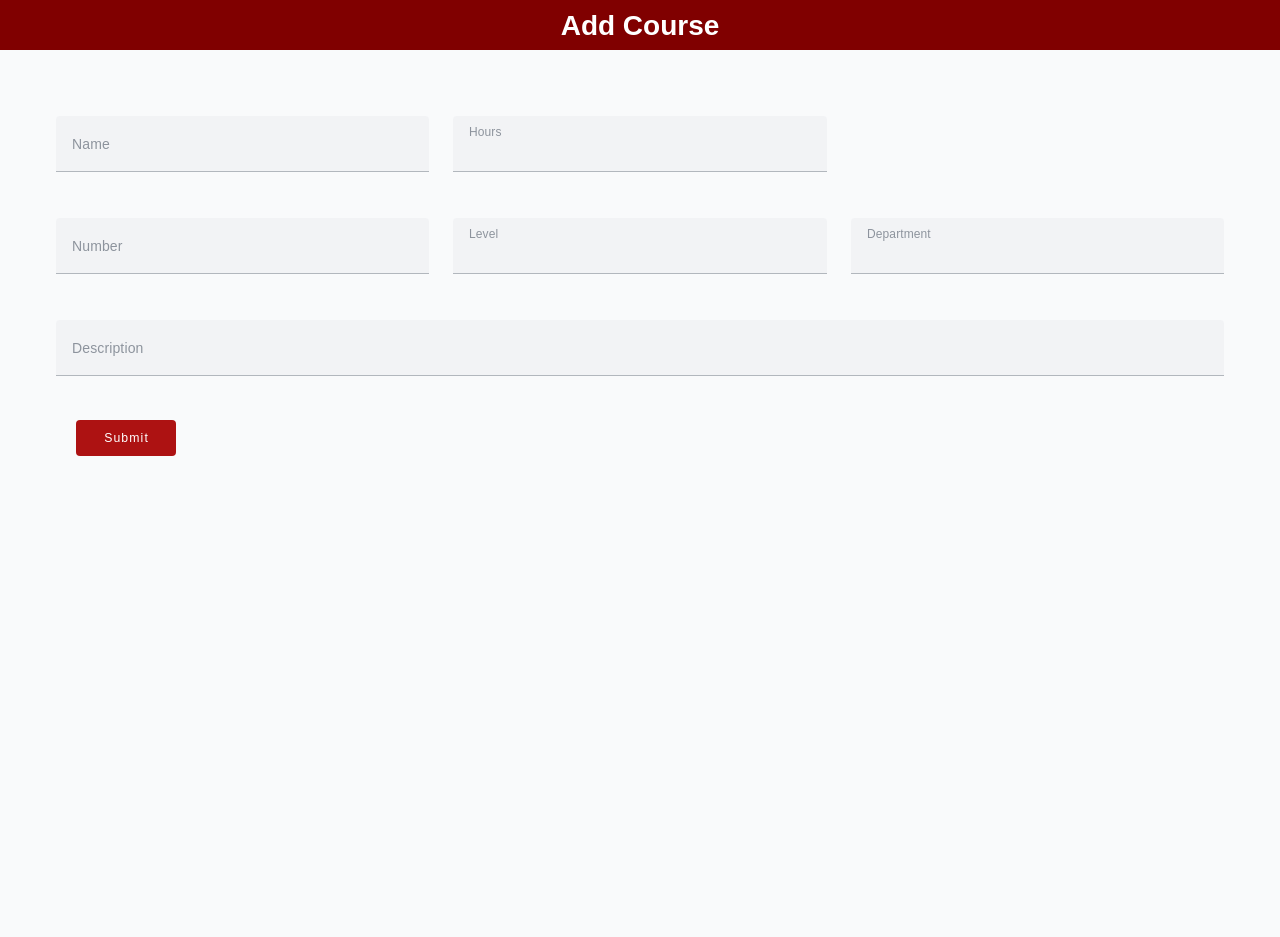
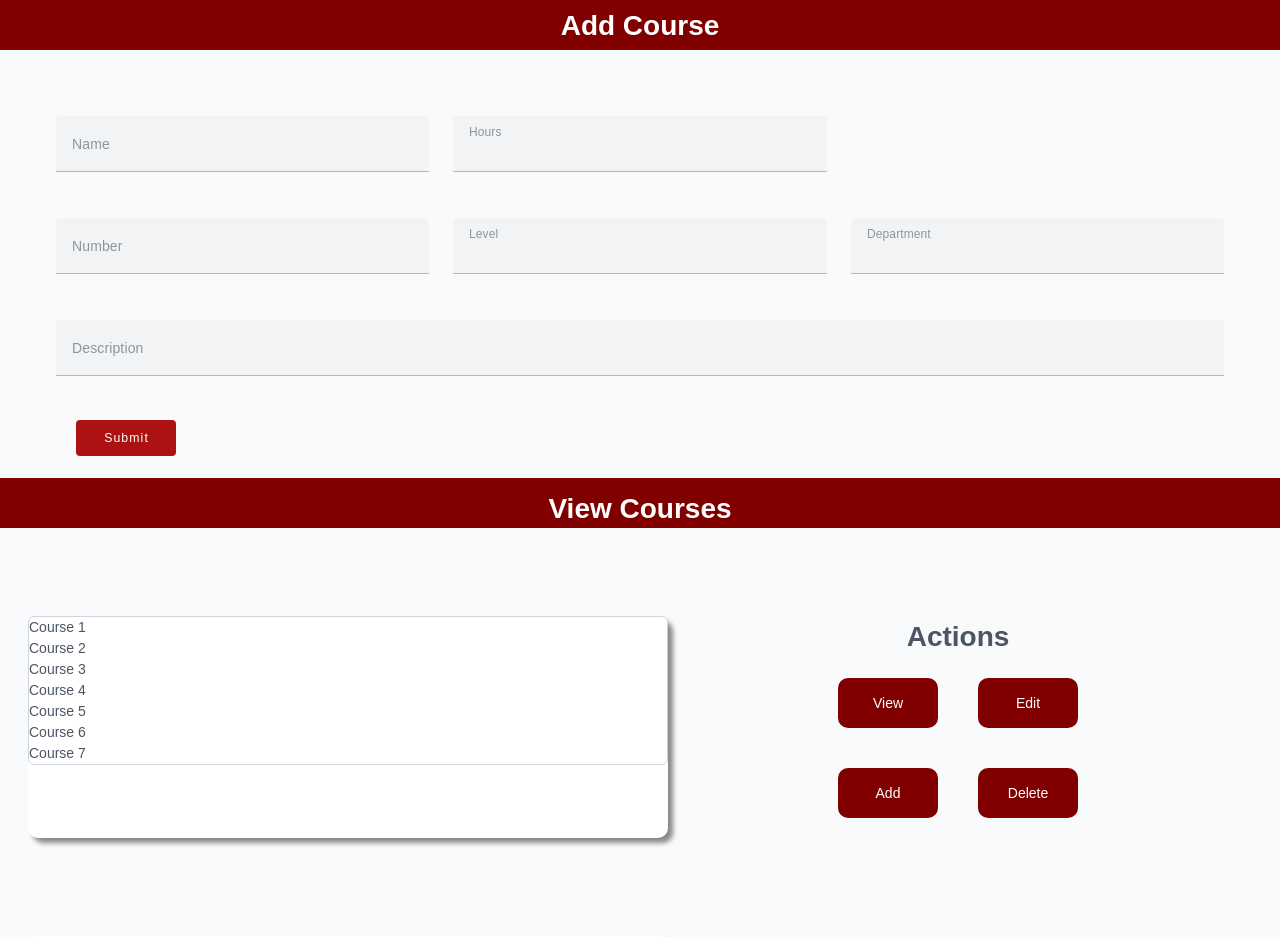
Before and after one commit to ItzWillz/seiv_project2_frontend, a Vue app: page /add in a window 1280 px wide. Shown: the top 937 px of the page. Before the commit the page ends 800 px from the top, so only its background shows below. Built offline with nearby package versions, Linux system fonts and the light colour scheme; a web font is replaced by a local one.

Commit message:
Testing with AWS App.vue

```diff
--- a/src/App.vue
+++ b/src/App.vue
@@ -45,4 +45,31 @@ const items = ref(Array.from({ length: cities.value.length }, (_, i) => ({ label
 
 <template>
   <router-view />
+
+  <div style="background-color: maroon; width 100%; height:50px; margin:-10px; display:block;">
+      <h1 style="color:white; text-align:center; margin:0px; padding-top:10px;">View Courses</h1>
+      </div>
+
+      <div class="column">
+    <div class="card flex justify-content-center">
+        <Listbox v-model="selectedCourse" :options="items" optionLabel="label" />
+    </div>
+    <div style="margin-top: 7rem">
+      <h1 style="text-align: center;">Actions</h1>
+      <div class="row">
+      <button @click=viewCourse(selectedCourse.value) >View</button>
+      <button @click=editCourse(selectedCourse.value)>Edit</button>
+      </div>
+      <div class="row">
+      <button @click=addCourse>Add</button>
+      <!-- <a href="../views/addCourses.vue">Add</a> -->
+
+      <button @click=deleteCourse(selectedCourse.value)>Delete</button>
+      </div>
+      </div>
+    </div>
+
+    <div class="card text-center m-3">
+        <div class="card-body">New course courseNum, maybe:</div>
+    </div>
 </template>
```
